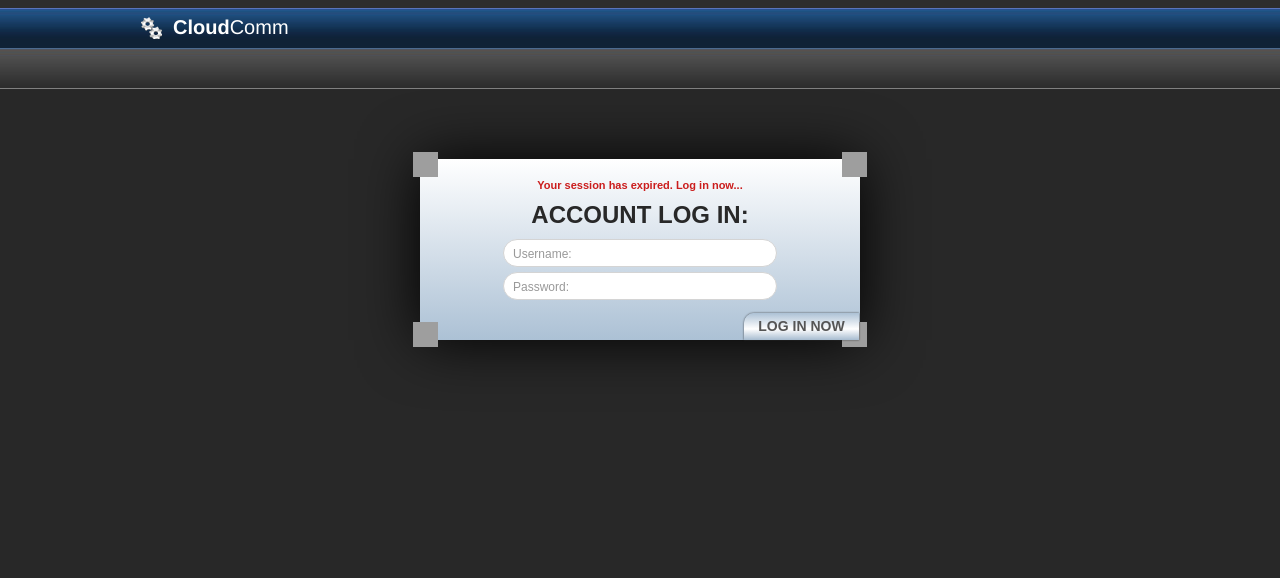
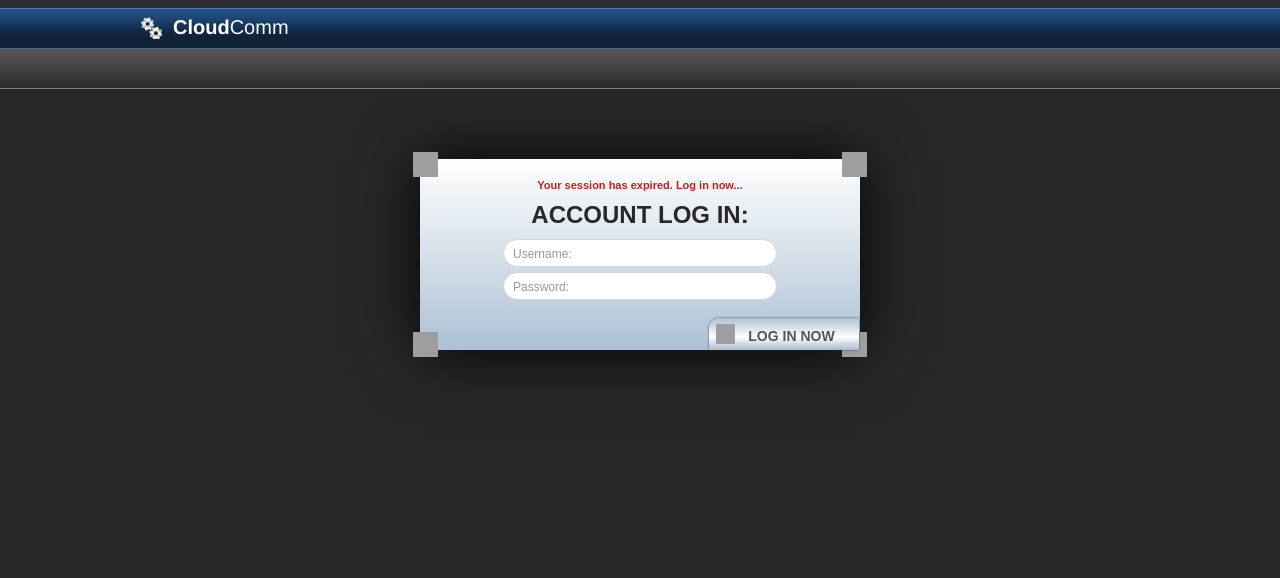
Before and after one commit to cweston171/CloudComm, a CakePHP app: the page made by cakephp/app/View/Pages/home.ctp in a window 1280 px wide. Shown: the top 578 px of the page. Run offline with PHP 8.4 and a stand-in for CakePHP, Linux system fonts and the light colour scheme; the template is opened without the code that fills it, so the values that code supplies are empty; some libraries are stand-ins or nearby versions; grey boxes are pictures that could not be loaded.

Commit message:
login css tweaks
added login icon and tweaked button display

```diff
--- a/cakephp/app/View/Layouts/default.ctp
+++ b/cakephp/app/View/Layouts/default.ctp
@@ -92,7 +92,7 @@ $cakeDescription = __d('cake_dev', 'CakePHP: the rapid development php framework
                             <label for="username" class="over">Username:</label>
                             <input id="username" name="username" type="text" value="" class="inputBox" />
                         </div>
-                        <div class="field width70 center MB20">
+                        <div class="field width70 center MB30">
                             <label for="password" class="over">Password:</label>
                             <input id="password" name="password" type="password" value="" class="inputBox" />
                         </div>
--- a/cakephp/app/webroot/css/widgets.css
+++ b/cakephp/app/webroot/css/widgets.css
@@ -127,6 +127,7 @@
     }
     #login-block .form #login_btn {
         display: block;
+        padding: 5px 10px 0 10px;
         position: absolute;
         text-align: center;
         bottom: 0px;
@@ -168,3 +169,11 @@
             filter: progid:DXImageTransform.Microsoft.gradient( startColorstr='#225488', endColorstr='#0f2235',GradientType=0 ); /* IE6-8 */
             color: #fff;
         }
+
+        .ui-button .ui-icon.login_btn {
+            background-image: url(../img/icons/login.png);
+            width: 19px;
+            height: 20px;
+            background-position: 0 0;
+            margin-top: -10px;
+        }
```
Also changed, not shown: cakephp/app/webroot/js/jquery.cloud-comm-1.0.0.js.
